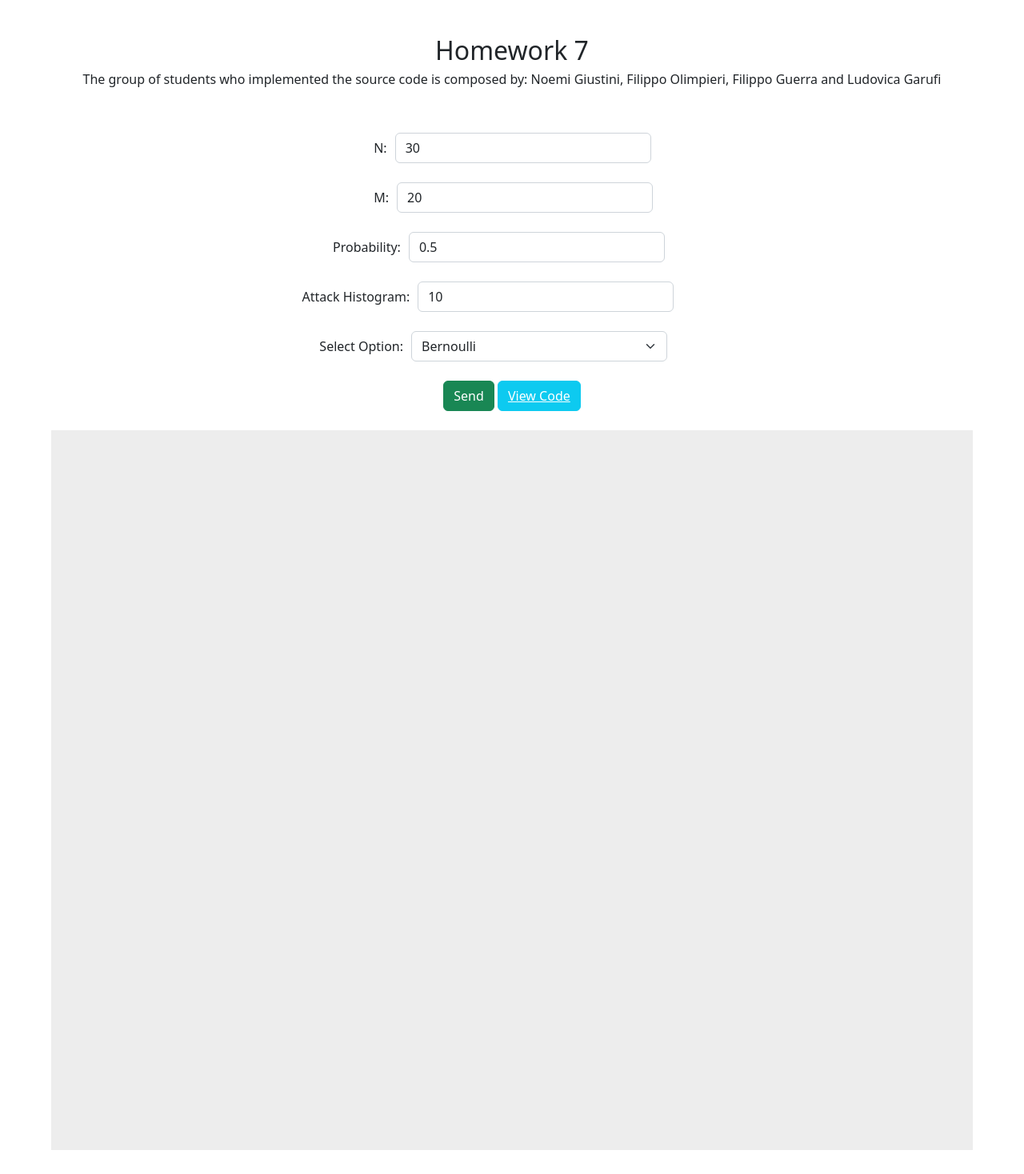
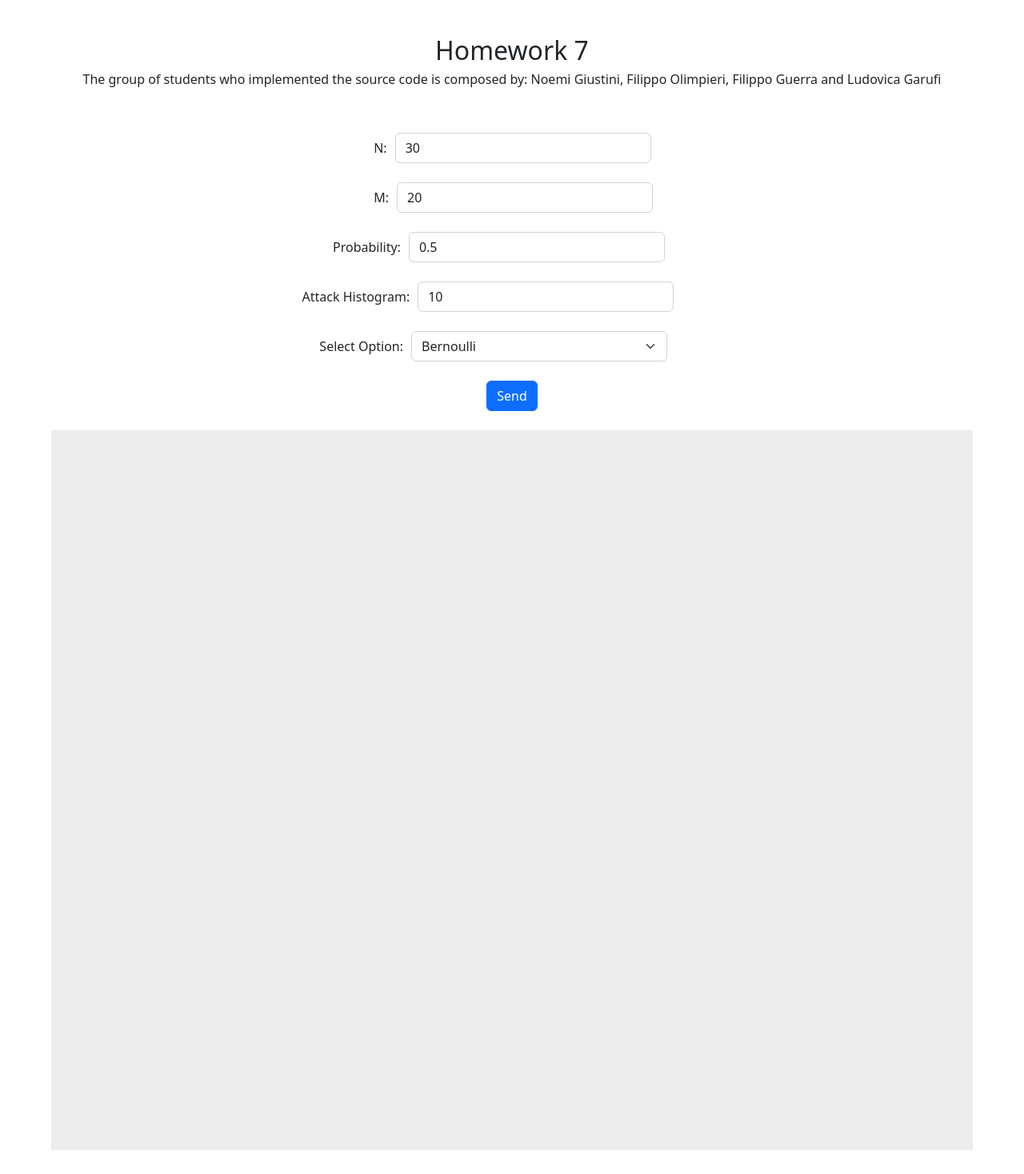
Before and after one commit to Garufi1962596/Garufi1962596.github.io, a Jekyll site: the page _posts/2023-11-28-Pratical_homework_JS.html, which Jekyll copies as it is, in a window 1280 px wide. Shown: the whole page at 80% size. Built offline with Jekyll 4.4.1, drawn with Linux system fonts in a browser that asks for light colours; nearby versions of some CDN libraries.

Commit message:
Update 2023-11-28-Pratical_homework_JS.html

```diff
--- a/_posts/2023-11-28-Pratical_homework_JS.html
+++ b/_posts/2023-11-28-Pratical_homework_JS.html
@@ -47,10 +47,8 @@
                     </div>
                     <br>
                     <div style="display: flex; align-items: center;"></div>
-                    <button type="button" class="btn btn-success" style="color: white;" onclick="collectData()"> Send </button>
-                    <button type="button" class="btn btn-info">
-                        <a href="https://github.com/Noemi2001/statistics/blob/main/HW5/HW5_JS.html" style="color: white;"> View Code </a>
-                    </button>
+                    <button type="button" class="btn btn-primary" style="color: white;" onclick="collectData()"> Send </button>
+
                     </div>
                     <br>
                     <canvas id="myCanvas" style="background-color: rgb(236 236 236 / 94%); align-self: center;"></canvas>
```
